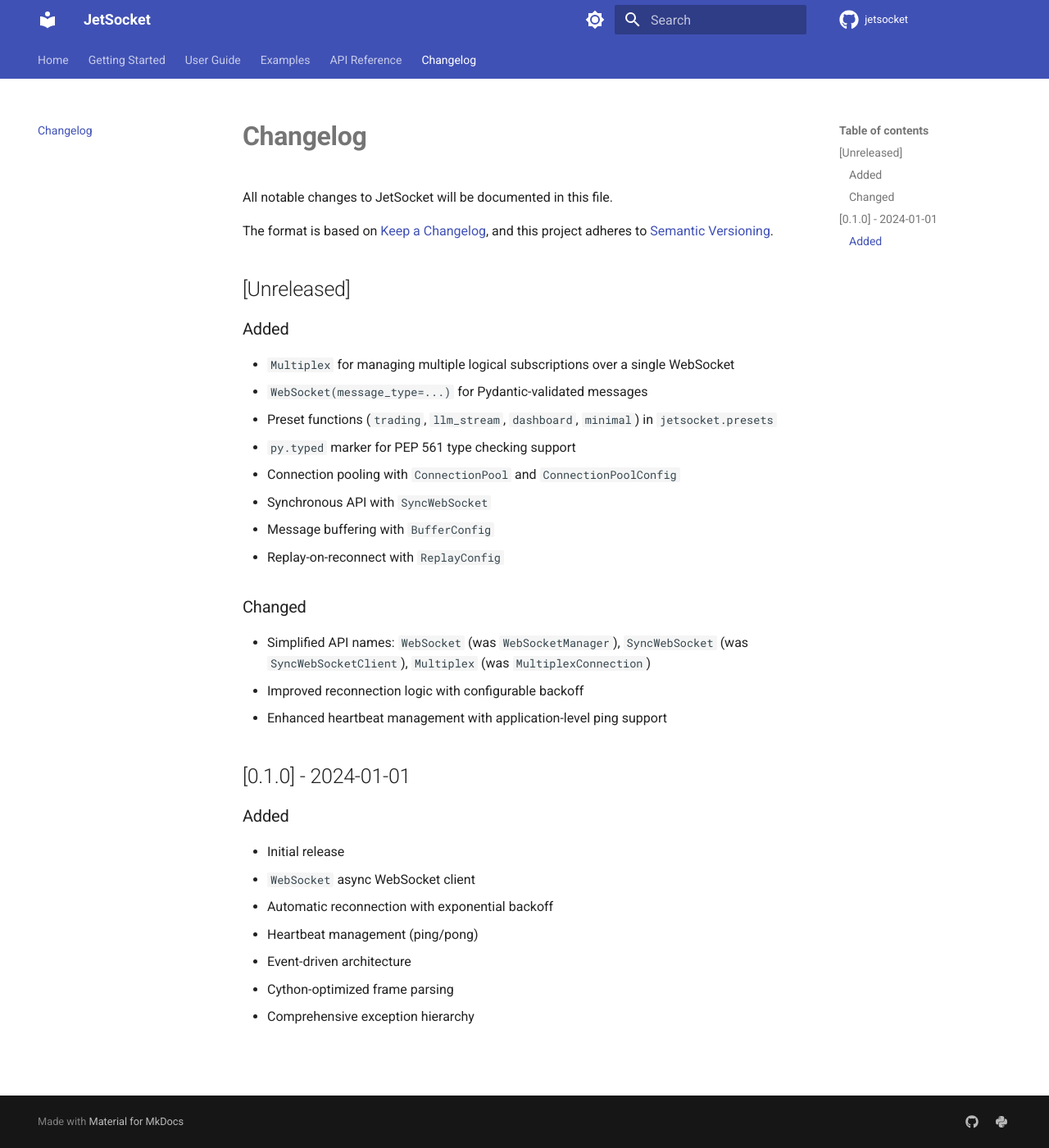
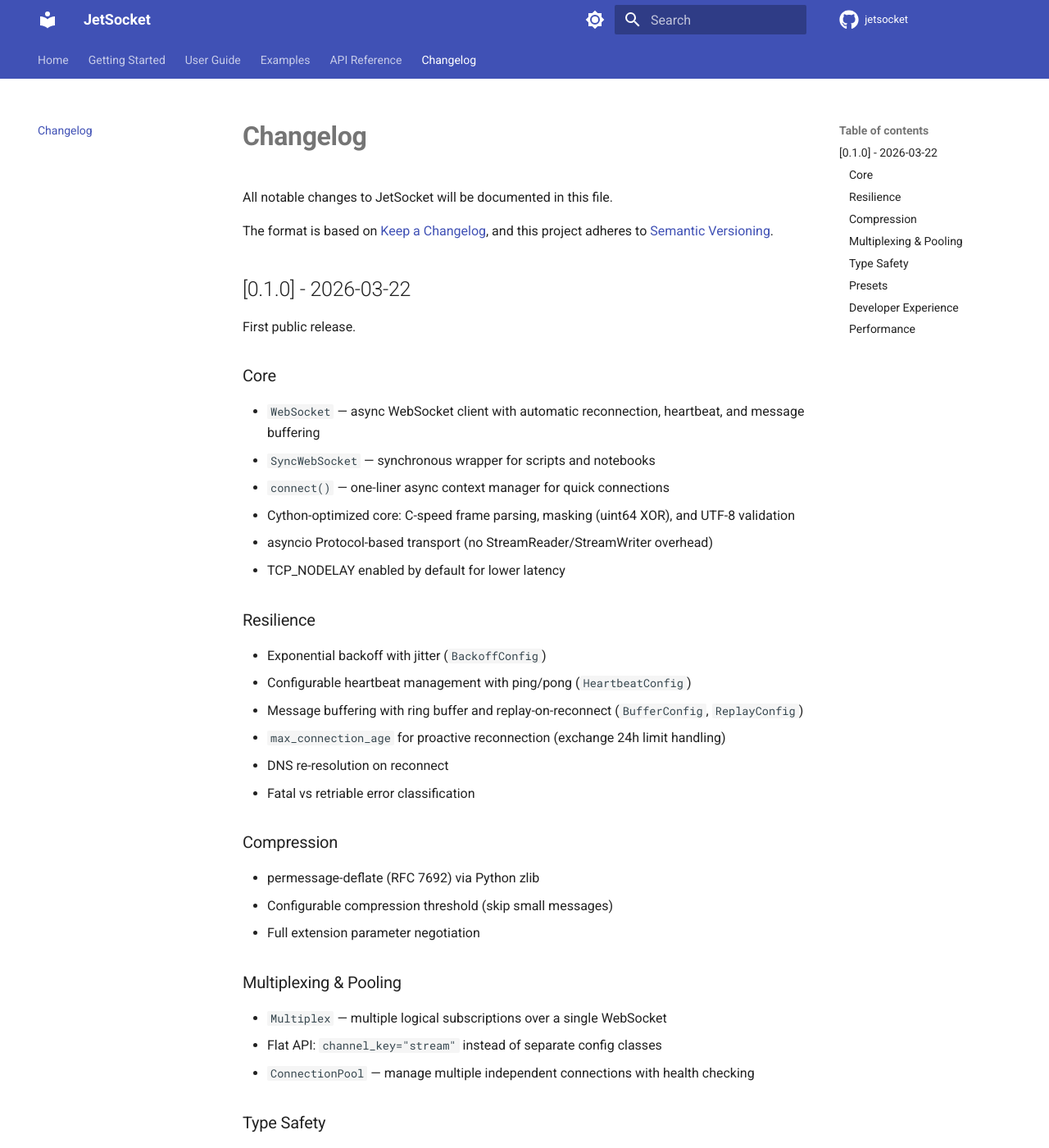
Before and after one commit to omidroshani/jetsocket, an MkDocs documentation site: the page built from docs/reference/changelog.md, in a window 1280 px wide and 1400 px high. Shown: the whole window at 82% size. Built offline with MkDocs 1.6.1 and Material for MkDocs 9.7.7, drawn with Linux system fonts in a browser that asks for light colours; comment, search, counter and statistics services are not loaded; some of the changed text lies outside the part shown.

Commit message:
Update changelog for v0.1.0 release

```diff
--- a/docs/reference/changelog.md
+++ b/docs/reference/changelog.md
@@ -5,33 +5,65 @@
 The format is based on [Keep a Changelog](https://keepachangelog.com/en/1.0.0/),
 and this project adheres to [Semantic Versioning](https://semver.org/spec/v2.0.0.html).
 
-## [Unreleased]
+## [0.1.0] - 2026-03-22
 
-### Added
+First public release.
 
-- `Multiplex` for managing multiple logical subscriptions over a single WebSocket
-- `WebSocket(message_type=...)` for Pydantic-validated messages
-- Preset functions (`trading`, `llm_stream`, `dashboard`, `minimal`) in `jetsocket.presets`
-- `py.typed` marker for PEP 561 type checking support
-- Connection pooling with `ConnectionPool` and `ConnectionPoolConfig`
-- Synchronous API with `SyncWebSocket`
-- Message buffering with `BufferConfig`
-- Replay-on-reconnect with `ReplayConfig`
+### Core
 
-### Changed
+- `WebSocket` — async WebSocket client with automatic reconnection, heartbeat, and message buffering
+- `SyncWebSocket` — synchronous wrapper for scripts and notebooks
+- `connect()` — one-liner async context manager for quick connections
+- Cython-optimized core: C-speed frame parsing, masking (uint64 XOR), and UTF-8 validation
+- asyncio Protocol-based transport (no StreamReader/StreamWriter overhead)
+- TCP_NODELAY enabled by default for lower latency
 
-- Simplified API names: `WebSocket` (was `WebSocketManager`), `SyncWebSocket` (was `SyncWebSocketClient`), `Multiplex` (was `MultiplexConnection`)
-- Improved reconnection logic with configurable backoff
-- Enhanced heartbeat management with application-level ping support
+### Resilience
 
-## [0.1.0] - 2024-01-01
+- Exponential backoff with jitter (`BackoffConfig`)
+- Configurable heartbeat management with ping/pong (`HeartbeatConfig`)
+- Message buffering with ring buffer and replay-on-reconnect (`BufferConfig`, `ReplayConfig`)
+- `max_connection_age` for proactive reconnection (exchange 24h limit handling)
+- DNS re-resolution on reconnect
+- Fatal vs retriable error classification
 
-### Added
+### Compression
 
-- Initial release
-- `WebSocket` async WebSocket client
-- Automatic reconnection with exponential backoff
-- Heartbeat management (ping/pong)
-- Event-driven architecture
-- Cython-optimized frame parsing
-- Comprehensive exception hierarchy
+- permessage-deflate (RFC 7692) via Python zlib
+- Configurable compression threshold (skip small messages)
+- Full extension parameter negotiation
+
+### Multiplexing & Pooling
+
+- `Multiplex` — multiple logical subscriptions over a single WebSocket
+- Flat API: `channel_key="stream"` instead of separate config classes
+- `ConnectionPool` — manage multiple independent connections with health checking
+
+### Type Safety
+
+- `message_type=` parameter for Pydantic model validation (replaces `TypedWebSocket`)
+- Scalar config shorthands: `heartbeat=20.0`, `buffer=1000`
+- Full `py.typed` support (PEP 561)
+- Complete `.pyi` type stubs for Cython extension
+
+### Presets
+
+- `jetsocket.presets.trading()` — optimized for crypto exchanges
+- `jetsocket.presets.llm_stream()` — optimized for LLM streaming APIs
+- `jetsocket.presets.dashboard()` — optimized for real-time dashboards
+- `jetsocket.presets.minimal()` — basic configuration
+
+### Developer Experience
+
+- Simple API: 14 exports in `__all__`
+- Comprehensive documentation with mkdocs-material
+- 745 tests across unit, integration, security, stress, and benchmark suites
+- Exchange integration tests (Binance, Bybit, OKX, Kraken, Coinbase)
+- Comparative benchmarks vs websockets, websocket-client, aiohttp, picows
+- CI/CD with GitHub Actions (test, lint, publish, docs)
+
+### Performance
+
+- Beats `websockets` by 20-30% across all benchmarks
+- Competitive with `aiohttp` on connection and round-trip latency
+- 159µs small message round-trip, 127ms/1000 message throughput
```
